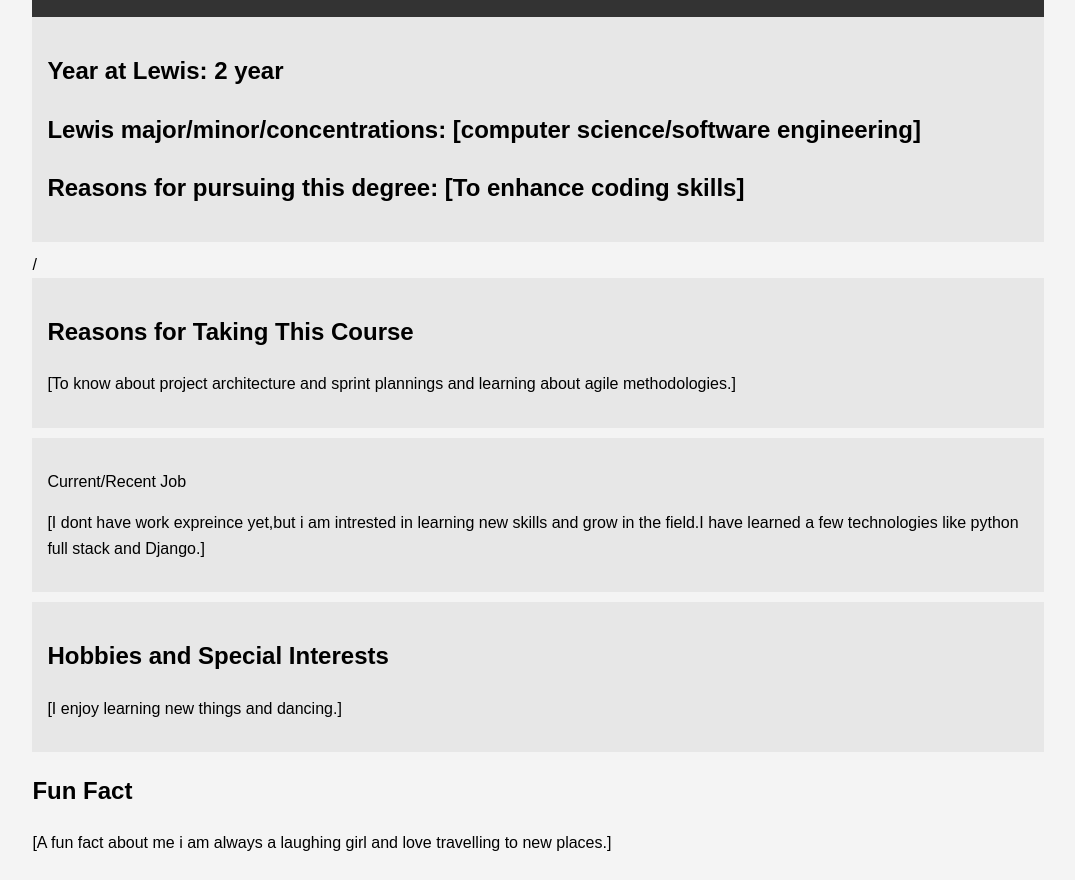
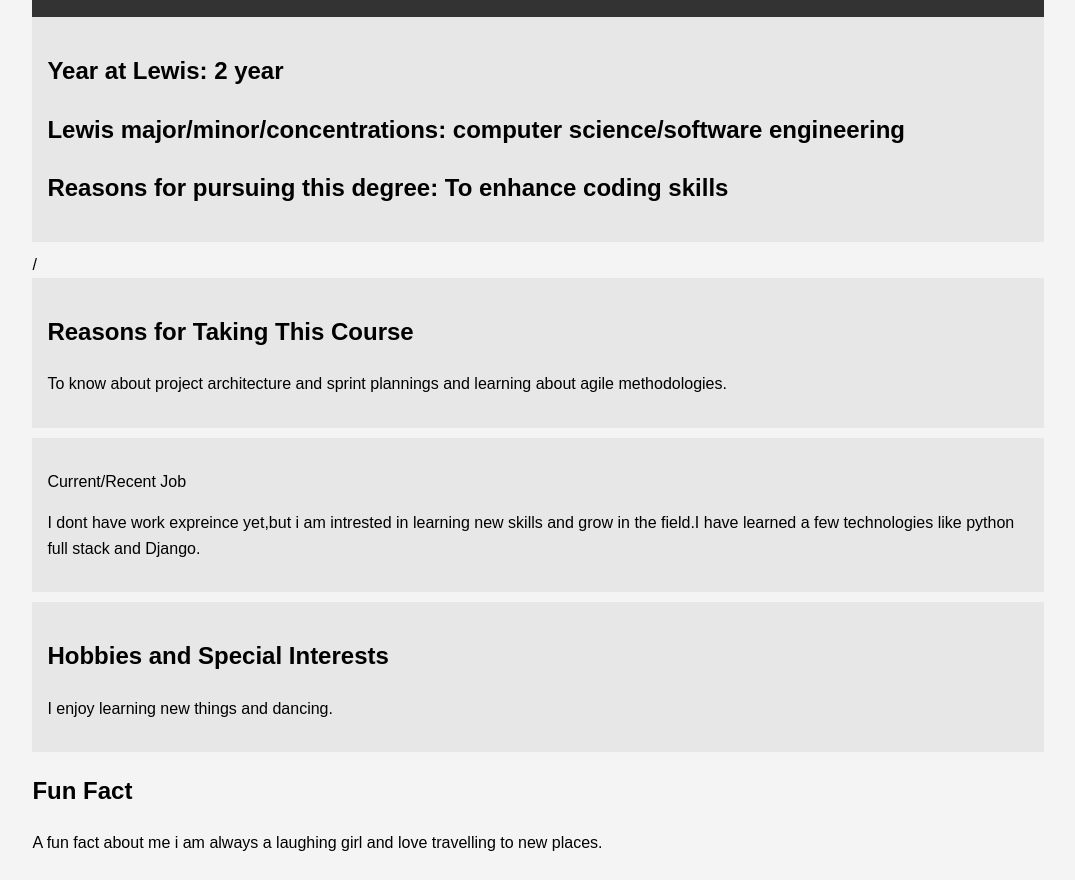
Before and after one commit to renuyama/me, a plain HTML site: page index.html in a window 1280 px wide. Shown: the part 133-1013 px from the top of the page, without its empty margins (102-1177 px from the left). Drawn offline with Linux system fonts and the light colour scheme.

Commit message:
index.html

```diff
--- a/index.html
+++ b/index.html
@@ -37,28 +37,28 @@
 
         <section class="lewis">
 			<h2>Year at Lewis: 2 year</h2>
-			<h2>Lewis major/minor/concentrations: [computer science/software engineering]</h2>
-			<h2>Reasons for pursuing this degree: [To enhance coding skills]</h2>
+			<h2>Lewis major/minor/concentrations: computer science/software engineering</h2>
+			<h2>Reasons for pursuing this degree: To enhance coding skills</h2>
         </section>/
 
 		<section class="course">
             <h2>Reasons for Taking This Course</h2>
-            <p>[To know about project architecture and sprint plannings and learning about agile methodologies.]</p>
+            <p>To know about project architecture and sprint plannings and learning about agile methodologies.</p>
         </section>
 
 		<section class="job">
             <p>Current/Recent Job</p>
-			<p>[I dont have work expreince yet,but i am intrested in learning new skills and grow in the field.I have learned a few technologies like python full stack and Django.]</p>
+			<p>I dont have work expreince yet,but i am intrested in learning new skills and grow in the field.I have learned a few technologies like python full stack and Django.</p>
         </section>
 
         <section class="hobbies">
             <h2>Hobbies and Special Interests</h2>
-            <p>[I enjoy learning new things and dancing.]</p>
+            <p>I enjoy learning new things and dancing.</p>
         </section>
 
         <section class="fun-fact">
             <h2>Fun Fact</h2>
-            <p>[A fun fact about me i am always a laughing girl and love travelling to new places.]</p>
+            <p>A fun fact about me i am always a laughing girl and love travelling to new places.</p>
         </section>
     </div>
 </body>
```
